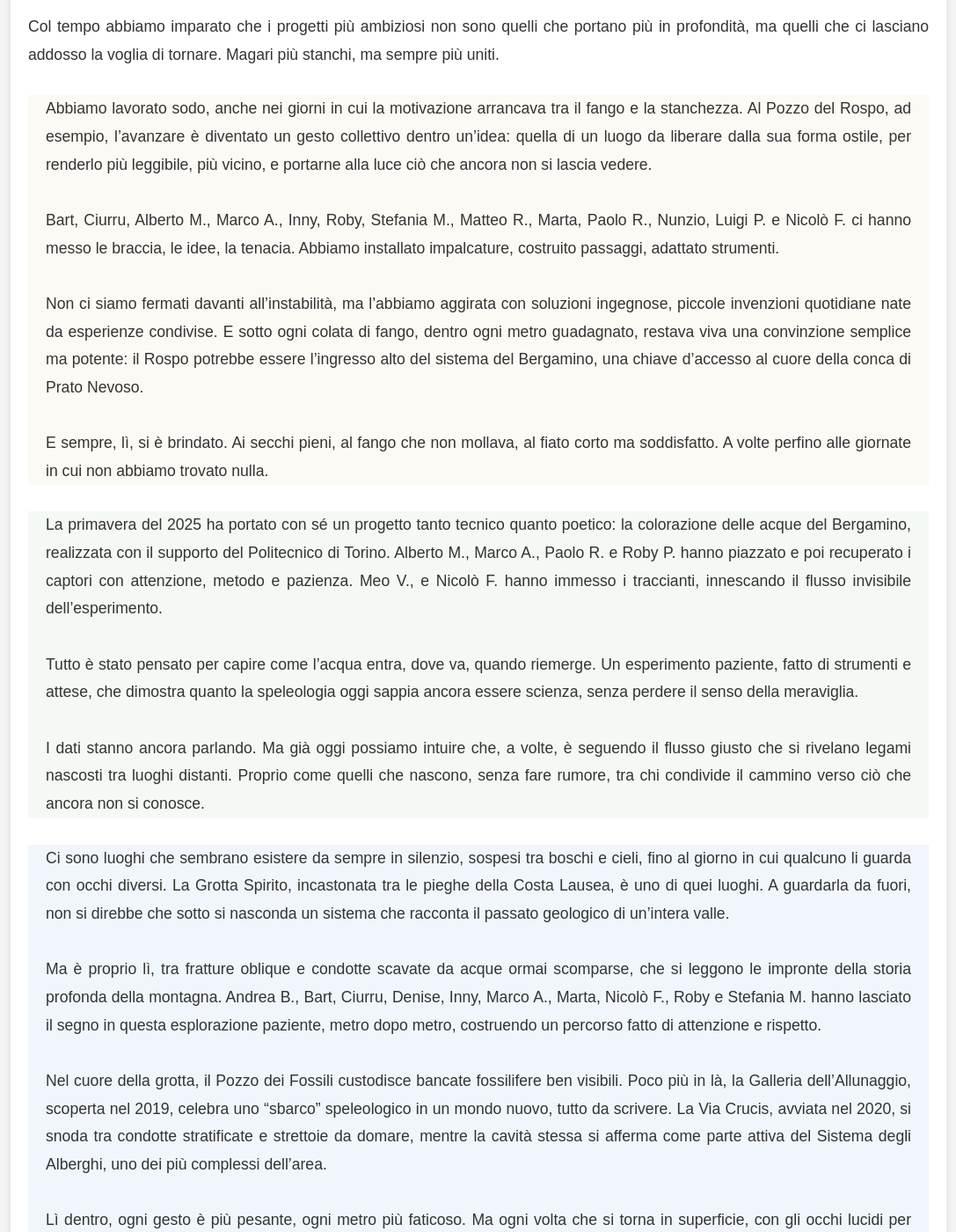
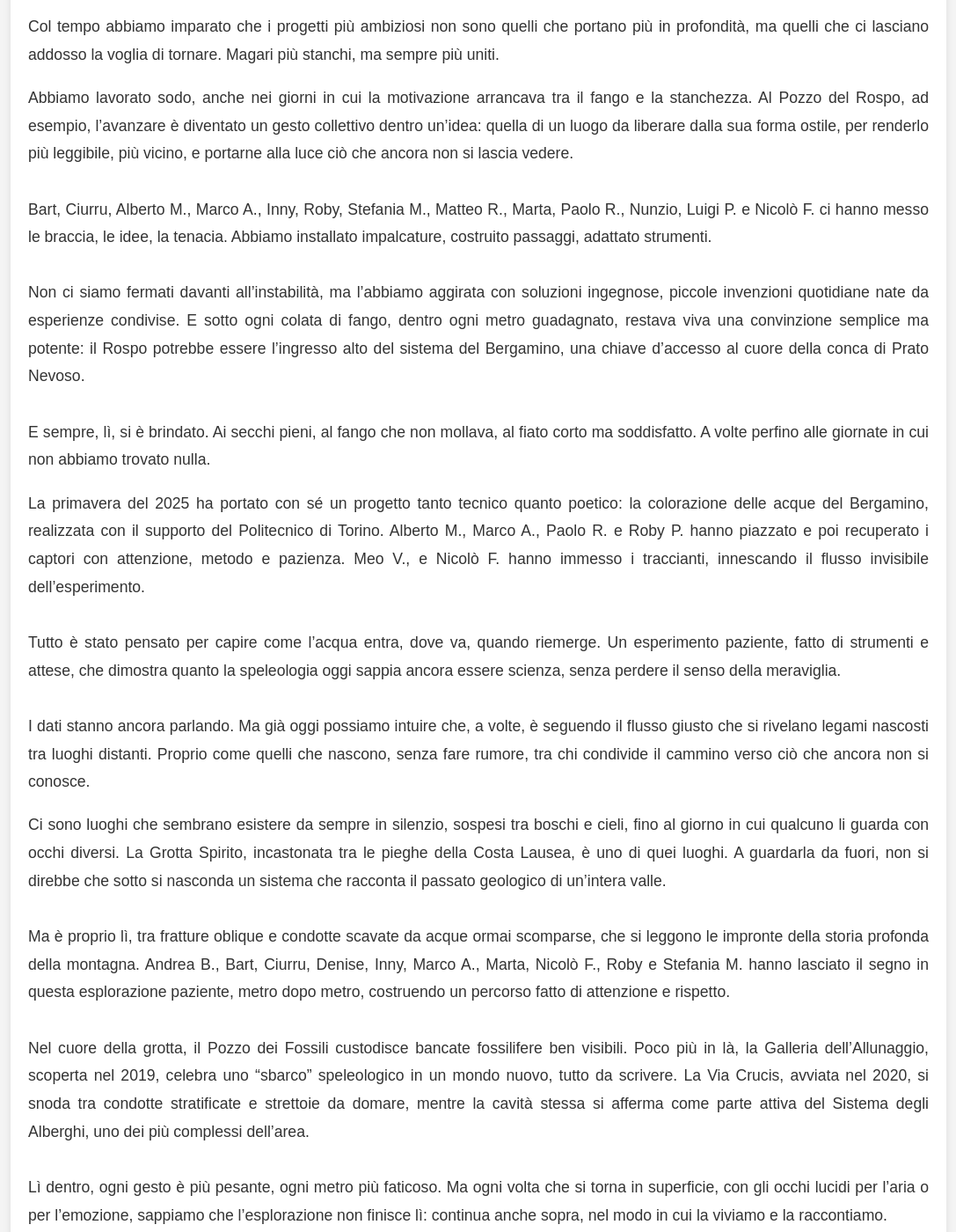
Before and after one commit to albimana/ArticoloMondoIpogeo, a plain HTML site: page index.html in a window 1280 px wide. Shown: the part 999-2399 px from the top of the page at 88% size, without its empty margins (96-1183 px from the left). Drawn offline with Linux system fonts and the light colour scheme.

Commit message:
Update articolo.css

```diff
--- a/articolo.css
+++ b/articolo.css
@@ -207,32 +207,13 @@ a:hover {
 }
 
 
-/* Sezioni Grotte */
-.grotta-rospo {
 
-  padding-left: 20px;
-  padding-right: 20px;
-  margin: 30px 0;
-  background-color: #fdfaf5;
+.capolettera {
+  font-size: 2.5em;
+  float: left;
+  line-height: 1;
+  font-weight: bold;
+  margin-right: 8px;
+  color: var(--primary); /* oppure personalizza con un colore specifico */
+  font-family: 'Source Serif 4', Georgia, serif;
 }
-
-.grotta-bergamino {
-  padding-left: 20px;
-  padding-right: 20px;
-  margin: 30px 0;
-  background-color: #f4f9f4;
-}
-
-.grotta-spirito {
-  padding-left: 20px;
-  padding-right: 20px;
-  margin: 30px 0;
-  background-color: #f0f6fc;
-}
-
-.grotta-fof {
-  padding-left: 20px;
-  padding-right: 20px;
-  margin: 30px 0;
-  background-color: #f8f4fb;
-}
```
